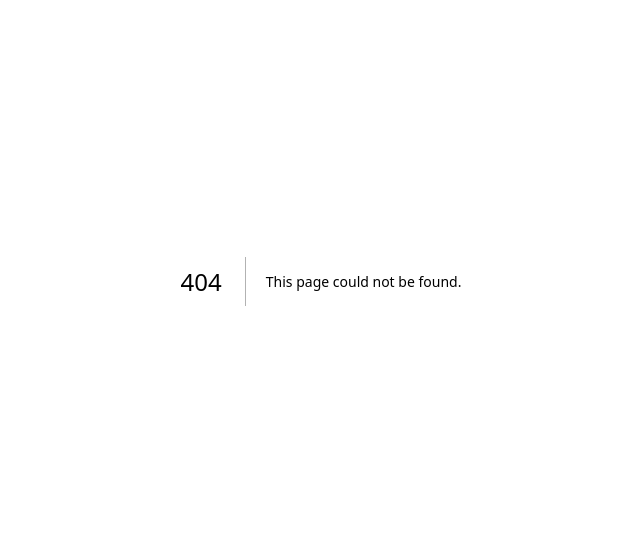
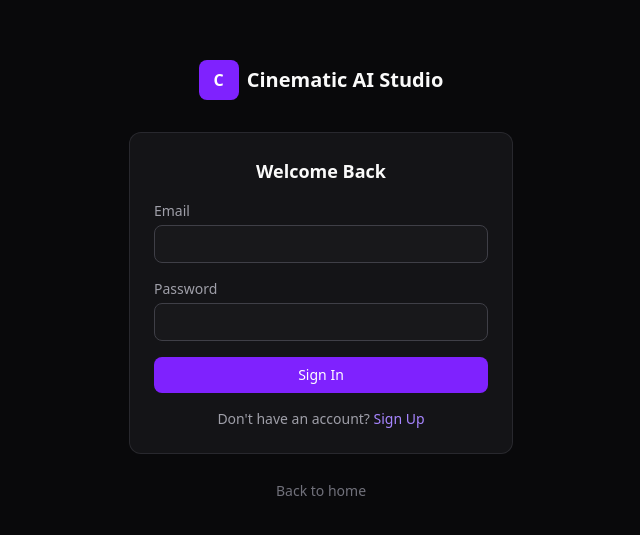
Before and after one commit to robertgrant-arch/cinematic-ai-studio, a Next.js app: page /login in a window 1280 px wide. Before the commit this address had no page. Shown: the part 119-654 px from the top of the page, without its empty margins (319-959 px from the left). Built offline with nearby package versions, Linux system fonts and the light colour scheme; no server answers.

Commit message:
Create page.tsx

```diff
--- /dev/null
+++ b/src/app/login/page.tsx
@@ -0,0 +1,96 @@
+'use client'
+
+import { useState } from 'react'
+import { createClient } from '@/lib/supabase/client'
+import { useRouter } from 'next/navigation'
+import Link from 'next/link'
+
+export default function LoginPage() {
+  const [email, setEmail] = useState('')
+  const [password, setPassword] = useState('')
+  const [isSignUp, setIsSignUp] = useState(false)
+  const [loading, setLoading] = useState(false)
+  const [error, setError] = useState('')
+  const router = useRouter()
+  const supabase = createClient()
+
+  const handleAuth = async (e: React.FormEvent) => {
+    e.preventDefault()
+    setLoading(true)
+    setError('')
+
+    const { error: authError } = isSignUp
+      ? await supabase.auth.signUp({ email, password })
+      : await supabase.auth.signInWithPassword({ email, password })
+
+    if (authError) {
+      setError(authError.message)
+      setLoading(false)
+      return
+    }
+
+    router.push('/dashboard')
+  }
+
+  return (
+    <div className="min-h-screen flex items-center justify-center px-6">
+      <div className="w-full max-w-sm">
+        <div className="flex items-center gap-2 justify-center mb-8">
+          <div className="w-10 h-10 rounded-lg bg-violet-600 flex items-center justify-center text-white font-bold">C</div>
+          <span className="font-bold text-xl">Cinematic AI Studio</span>
+        </div>
+
+        <div className="glass rounded-xl p-6">
+          <h2 className="text-lg font-semibold mb-4 text-center">
+            {isSignUp ? 'Create Account' : 'Welcome Back'}
+          </h2>
+
+          <form onSubmit={handleAuth} className="space-y-4">
+            <div>
+              <label className="text-sm text-zinc-400 block mb-1">Email</label>
+              <input
+                type="email"
+                value={email}
+                onChange={(e) => setEmail(e.target.value)}
+                className="w-full px-3 py-2 bg-zinc-900 border border-zinc-700 rounded-lg text-white text-sm focus:outline-none focus:ring-2 focus:ring-violet-600"
+                required
+              />
+            </div>
+            <div>
+              <label className="text-sm text-zinc-400 block mb-1">Password</label>
+              <input
+                type="password"
+                value={password}
+                onChange={(e) => setPassword(e.target.value)}
+                className="w-full px-3 py-2 bg-zinc-900 border border-zinc-700 rounded-lg text-white text-sm focus:outline-none focus:ring-2 focus:ring-violet-600"
+                required
+                minLength={6}
+              />
+            </div>
+
+            {error && <p className="text-sm text-red-400">{error}</p>}
+
+            <button
+              type="submit"
+              disabled={loading}
+              className="w-full py-2 bg-violet-600 hover:bg-violet-700 rounded-lg text-white font-medium text-sm transition disabled:opacity-50"
+            >
+              {loading ? 'Loading...' : isSignUp ? 'Sign Up' : 'Sign In'}
+            </button>
+          </form>
+
+          <p className="text-sm text-zinc-400 text-center mt-4">
+            {isSignUp ? 'Already have an account?' : "Don't have an account?"}{' '}
+            <button onClick={() => setIsSignUp(!isSignUp)} className="text-violet-400 hover:underline">
+              {isSignUp ? 'Sign In' : 'Sign Up'}
+            </button>
+          </p>
+        </div>
+
+        <p className="text-center mt-6">
+          <Link href="/" className="text-sm text-zinc-500 hover:text-zinc-300">Back to home</Link>
+        </p>
+      </div>
+    </div>
+  )
+}
```
